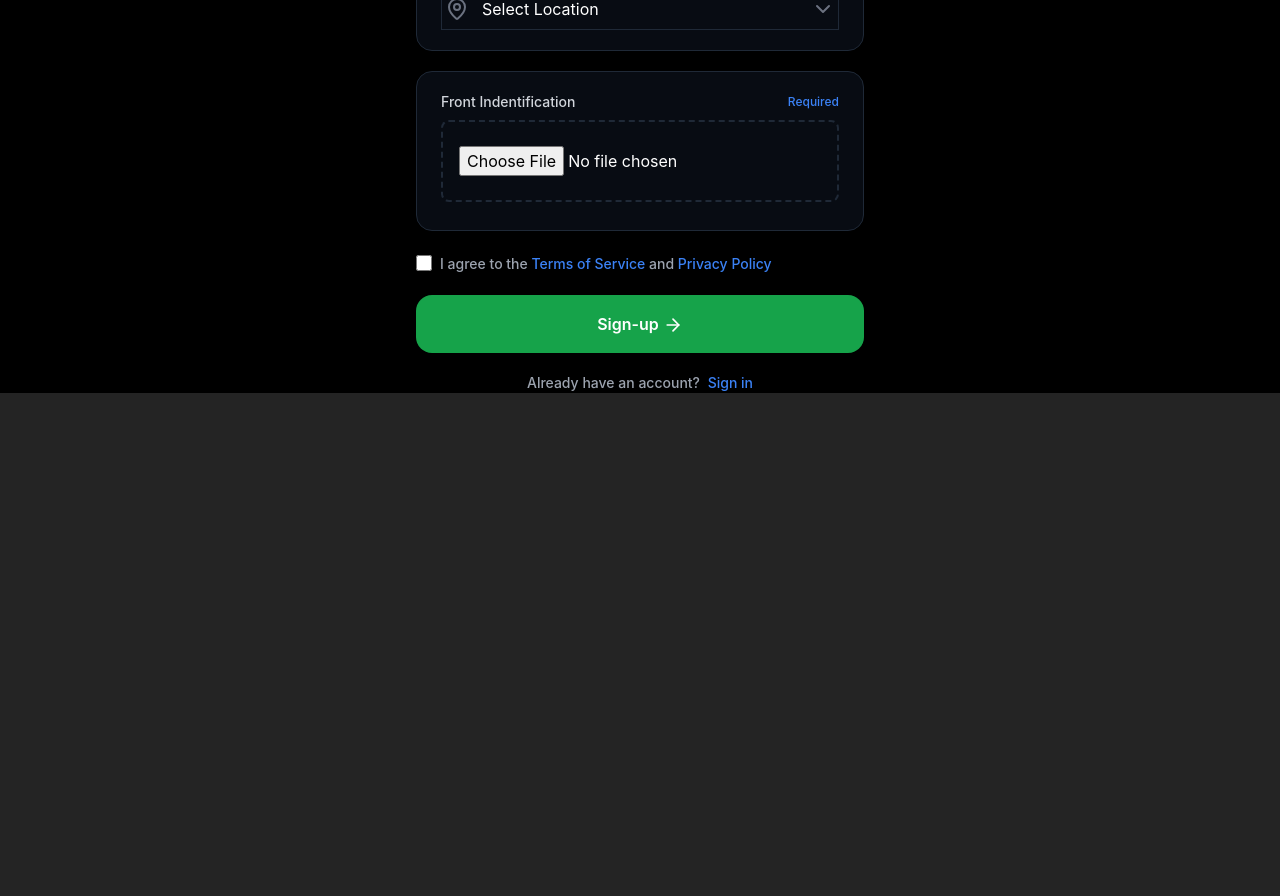
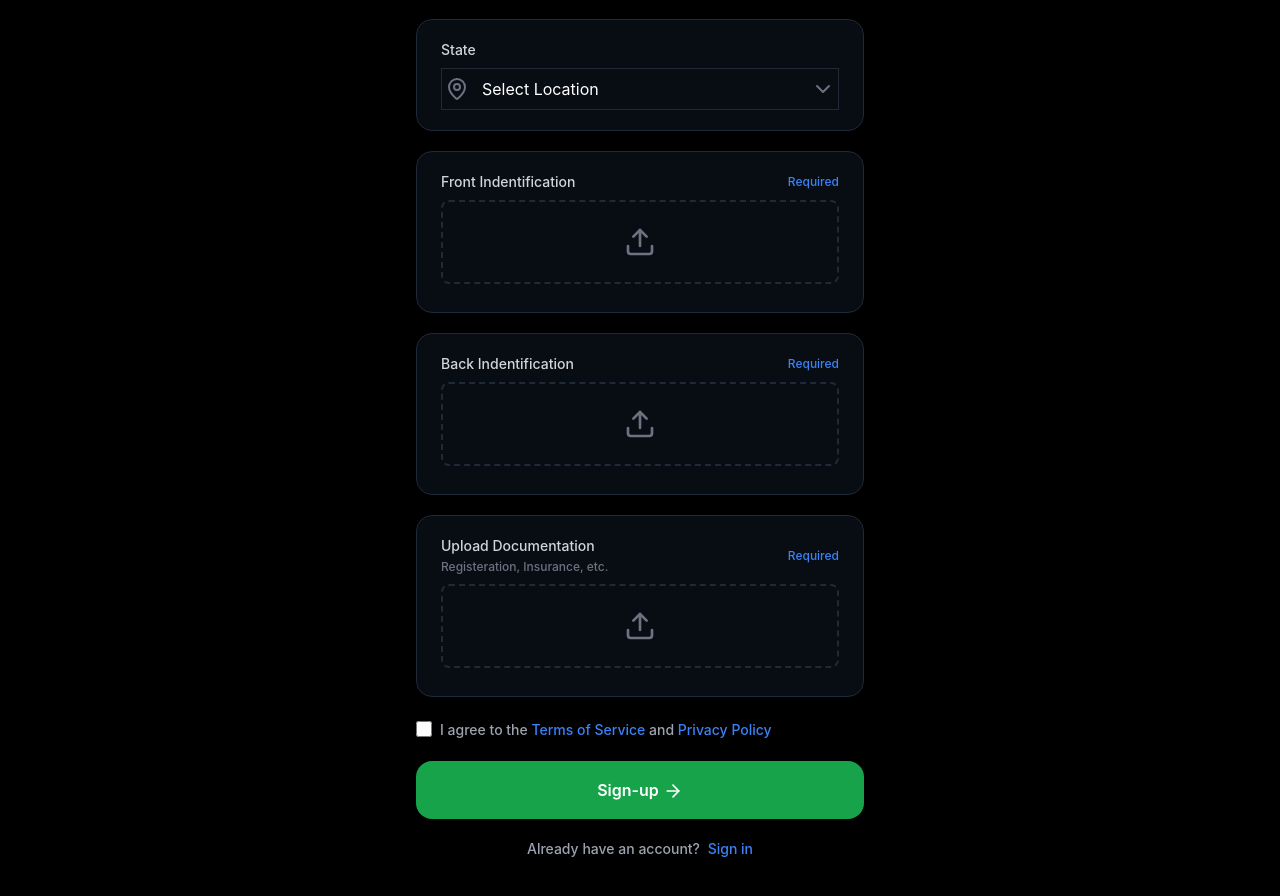
Before and after one commit to Keycode-Help/KeycodeHelpDev1, a React (Vite) app in the folder kch-frontend/: page /register in a window 1280 px wide. Shown: the part 860-1756 px from the top of the page. Before the commit the page ends 1253 px from the top, so only its background shows below. Built offline with nearby package versions, Linux system fonts and the light colour scheme.

Commit message:
Finished UI design of Register page, ensured that inputs function and communicate to the API requests properly.

```diff
--- a/kch-frontend/src/data/authpage.js
+++ b/kch-frontend/src/data/authpage.js
@@ -24,7 +24,7 @@ const registerForm = [
         id: 'firstName',
         label: 'First Name',
         type: 'text',
-        name: 'fName',
+        name: 'fname',
         placeholder: 'First Name',
         icon: User
     },
@@ -32,7 +32,7 @@ const registerForm = [
         id: 'lastName',
         label: 'Last Name',
         type: 'text',
-        name: 'lName',
+        name: 'lname',
         placeholder: 'Last Name',
         icon: User
     },
--- a/kch-frontend/src/pages/NewPagesForms/Register.jsx
+++ b/kch-frontend/src/pages/NewPagesForms/Register.jsx
@@ -1,10 +1,18 @@
-import React, { useState } from "react";
+import React, { useState, useRef } from "react";
 import { useNavigate } from "react-router-dom";
 import axios from "axios";;
 import StatesDropDown from "./components/StatesDropDown";
 import states from "../../data/states";
 import { registerForm } from "../../data/authpage";
-import { ChevronDown, Eye, EyeOff, MapPin, ArrowRight } from "lucide-react";
+import {
+  ChevronDown,
+  Eye,
+  EyeOff,
+  MapPin,
+  ArrowRight,
+  Upload,
+  FileText,
+} from "lucide-react";
 
 function Register() {
   const [formData, setFormData] = useState({
@@ -23,6 +31,19 @@ function Register() {
   const [selectedState, setSelectedState] = useState("");
   const [errors, setErrors] = useState({});
   const navigate = useNavigate();
+
+  const frontIdRef = useRef(null);
+  const backIdRef = useRef(null);
+  const insuranceRef = useRef(null);
+
+  // Format file size
+  const formatFileSize = (size) => {
+    if (size <= 0) return "0 Bytes";
+    const k = 1024;
+    const sizes = ["Bytes", "KB", "MB"];
+    const i = Math.floor(Math.log(size) / Math.log(k));
+    return parseFloat((size / Math.pow(k, i)).toFixed(2)) + " " + sizes[i];
+  };
 
   const handleChange = (e) => {
     const { name, value } = e.target;
@@ -92,8 +113,9 @@ function Register() {
 
   return (
     <div className="min-h-screen bg-black flex  items-center justify-center">
-      <div className="w-full max-w-md">
-        <div className="text-center mb-6"> {/* Register Header */}
+      <div className="w-full max-w-md mt-20 mb-10">
+        <div className="text-center mb-6">
+        {/* Register Header */}
           <h1 className="text-2xl md:text-3xl font-bold text-white mb-2">
             Create an Account
           </h1>
@@ -104,8 +126,8 @@ function Register() {
         <form className="space-y-5" onSubmit={handleSubmit}>
           { registerForm.map((form) =>(
             <div key={form.id} className="bg-gray-900/50 p-5 md:p-6 md:py-5 border border-gray-800 rounded-2xl
-            hover:border-green-600 hover:border-2 transition duration-200 shadow-lg"
-            > {/* First Name, Last Name, Email, Phone, Password */}
+            hover:border-green-600 hover:border-2 transition duration-200 shadow-lg">
+            {/* First Name, Last Name, Email, Phone, Password */}
               <label className="block text-sm font-medium text-gray-300 mb-1">
                 {form.label}
               </label>
@@ -144,8 +166,8 @@ function Register() {
             </div>
           ))}
           <div className="bg-gray-900/50 p-5 md:p-6 md:py-5 border border-gray-800 rounded-2xl hover:border-green-600
-          hover:border-2 transition duration-200 shadow-lg"
-          > {/* State*/}
+          hover:border-2 transition duration-200 shadow-lg">
+          {/* State*/}
             <label className="block text-sm font-medium text-gray-300 mb-2">
               State
             </label>
@@ -164,30 +186,167 @@ function Register() {
             </div>
           </div>
           <div className="bg-gray-900/50 p-5 md:p-6 md:py-5 border border-gray-800 rounded-2xl hover:border-green-600
-          hover:border-2 transition duration-200 shadow-lg group"
-          > {/* Front Identification */}
+          hover:border-2 transition duration-200 shadow-lg group">
+          {/* Front Identification */}
             <label className="flex items-center justify-between text-sm font-medium text-gray-300 mb-2">
               Front Indentification
               <span className="text-blue-500 text-xs group-hover:text-green-500 transition-colors duration-100">Required</span>
             </label>
-            <div className="border-2 border-dashed border-gray-800 rounded-lg p-4 cursor-pointer hover:border-green-600
-            transition duration-200 mb-2"
+            <div
+              className="border-2 border-dashed border-gray-800 rounded-lg p-4 cursor-pointer
+              hover:border-green-600 transition duration-200 mb-2 group/uploadArea"
+              onClick={() => frontIdRef.current?.click()}
             >
+            {/* Front ID Upload */}
               <input
                 type="file"
                 name="frontId"
+                ref={frontIdRef}
                 onChange={handleFileChange}
                 accept="image/*"
                 required
-                className="w-full py-2 bg-transparent border-0 text-white placeholder-gray-500
-                focus:outline-none text-sm md:text-base"
+                className="hidden"
               />
+              {!formData.frontId ? (
+                <div className="flex items-center justify-center py-2">
+                  <Upload className="h-7 w-7 md:h-8 md:w-8 text-gray-500 group-hover/uploadArea:text-green-500
+                  transition duration-200" />
+                </div>
+              ) : (
+                <div className="flex items-center justify-between">
+                  <div className="flex items-center space-x-3">
+                    <FileText className="h-5 w-5 md:h-6 md:w-6 text-gray-500 group-hover/uploadArea:text-green-500
+                    transition duration-200" />
+                    <div>
+                      <p className="text-gray-400 group-hover/uploadArea:text-green-500 transition duration-200
+                      text-sm font-medium truncate max-w-[230px]">
+                        {formData.frontId.name}
+                      </p>
+                      <p className="text-gray-400 group-hover/uploadArea:text-green-500 transition duration-200
+                      text-xs">
+                        {formatFileSize(formData.frontId.size)} bytes
+                      </p>
+                    </div>
+                  </div>
+                  <Upload className="h-5 w-5 md:h-6 md:w-6 text-gray-500 group-hover/uploadArea:text-green-500
+                  transition duration-200" />
+                </div>
+              )}
             </div>
             {errors.frontId && (
               <p className="text-red-500 text-center text-sm">{errors.frontId}</p>
             )}
           </div>
+          <div className="bg-gray-900/50 p-5 md:p-6 md:py-5 border border-gray-800 rounded-2xl hover:border-green-600
+          hover:border-2 transition duration-200 shadow-lg group">
+          {/* Back Identification */}
+            <label className="flex items-center justify-between text-sm font-medium text-gray-300 mb-2">
+              Back Indentification
+              <span className="text-blue-500 text-xs group-hover:text-green-500 transition-colors duration-100">Required</span>
+            </label>
+            <div
+              className="border-2 border-dashed border-gray-800 rounded-lg p-4 cursor-pointer
+              hover:border-green-600 transition duration-200 mb-2 group/uploadArea"
+              onClick={() => backIdRef.current?.click()}
+            >
+            {/* Back ID Upload */}
+              <input
+                type="file"
+                name="backId"
+                ref={backIdRef}
+                onChange={handleFileChange}
+                accept="image/*"
+                required
+                className="hidden"
+              />
+              {!formData.backId ? (
+                <div className="flex items-center justify-center py-2">
+                  <Upload className="h-7 w-7 md:h-8 md:w-8 text-gray-500 group-hover/uploadArea:text-green-500
+                  transition duration-200" />
+                </div>
+              ) : (
+                <div className="flex items-center justify-between">
+                  <div className="flex items-center space-x-3">
+                    <FileText className="h-5 w-5 md:h-6 md:w-6 text-gray-500 group-hover/uploadArea:text-green-500
+                    transition duration-200" />
+                    <div>
+                      <p className="text-gray-400 group-hover/uploadArea:text-green-500 transition duration-200
+                      text-sm font-medium truncate max-w-[230px]">
+                        {formData.backId.name}
+                      </p>
+                      <p className="text-gray-400 group-hover/uploadArea:text-green-500 transition duration-200
+                      text-xs">
+                        {formatFileSize(formData.backId.size)} bytes
+                      </p>
+                    </div>
+                  </div>
+                  <Upload className="h-5 w-5 md:h-6 md:w-6 text-gray-500 group-hover/uploadArea:text-green-500
+                  transition duration-200" />
+                </div>
+              )}
+            </div>
+            {errors.backId && (
+              <p className="text-red-500 text-center text-sm">{errors.frontId}</p>
+            )}
+          </div>
+          <div className="bg-gray-900/50 p-5 md:p-6 md:py-5 border border-gray-800 rounded-2xl hover:border-green-600
+          hover:border-2 transition duration-200 shadow-lg group">
+          {/* Insurance */}
+            <label className="flex items-center justify-between text-sm font-medium text-gray-300 mb-2">
+              <div>
+                Upload Documentation
+                <br />
+                <span className="text-xs text-gray-500">Registeration, Insurance, etc.</span>
+              </div>
+              <span className="text-blue-500 text-xs group-hover:text-green-500 transition-colors duration-100">Required</span>
+            </label>
+            <div
+              className="border-2 border-dashed border-gray-800 rounded-lg p-4 cursor-pointer
+              hover:border-green-600 transition duration-200 mb-2 group/uploadArea"
+              onClick={() => insuranceRef.current?.click()}
+            >
+            {/* Insurance Upload */}
+              <input
+                type="file"
+                name="insurance"
+                ref={insuranceRef}
+                onChange={handleFileChange}
+                accept="image/*"
+                required
+                className="hidden"
+              />
+              {!formData.insurance ? (
+                <div className="flex items-center justify-center py-2">
+                  <Upload className="h-7 w-7 md:h-8 md:w-8 text-gray-500 group-hover/uploadArea:text-green-500
+                  transition duration-200" />
+                </div>
+              ) : (
+                <div className="flex items-center justify-between">
+                  <div className="flex items-center space-x-3">
+                    <FileText className="h-5 w-5 md:h-6 md:w-6 text-gray-500 group-hover/uploadArea:text-green-500
+                    transition duration-200" />
+                    <div>
+                      <p className="text-gray-400 group-hover/uploadArea:text-green-500 transition duration-200
+                      text-sm font-medium truncate max-w-[230px]">
+                        {formData.insurance.name}
+                      </p>
+                      <p className="text-gray-400 group-hover/uploadArea:text-green-500 transition duration-200
+                      text-xs">
+                        {formatFileSize(formData.insurance.size)} bytes
+                      </p>
+                    </div>
+                  </div>
+                  <Upload className="h-5 w-5 md:h-6 md:w-6 text-gray-500 group-hover/uploadArea:text-green-500
+                  transition duration-200" />
+                </div>
+              )}
+            </div>
+            {errors.insurance && (
+              <p className="text-red-500 text-center text-sm">{errors.insurance}</p>
+            )}
+          </div>
           <div className="flex items-center">
+          {/* Terms of Service */}
             <input type="checkbox" className="h-4 w-4 text-gray-600" required />
             <div className="ml-2">
               <label className="text-gray-400 text-sm font-medium">
@@ -203,8 +362,8 @@ function Register() {
             </div>
           </div>
           <button type="submit" className="group relative w-full bg-green-600 hover:bg-green-500 text-white
-          font-semibold p-4 rounded-2xl transition-colors duration-200"
-          > {/* Sign-up Button */}
+          font-semibold p-4 rounded-2xl transition-colors duration-200" >
+          {/* Sign-up Button */}
             Sign-up
             <ArrowRight className="h-4 w-4 md:h-5 md:w-5 text-white inline-block ml-1 group-hover:translate-x-2
             transition-transform"
@@ -213,114 +372,13 @@ function Register() {
           <p className="text-center text-gray-400 text-sm">{/* Sign-up */}
             <span className="font-medium">Already have an account?{" "}</span>
             <a href="/login" className="text-blue-500 hover:text-green-500 transition-colors
-            duration-100 ml-1"
-            >
+            duration-100 ml-1">
               Sign in
             </a>
           </p>
         </form>
       </div>
     </div>
-
-
-
-    // <div className="container-register">
-    //   <div className="form-section">
-    //     <h1 className="form-h1">Sign Up For An Account</h1>
-    //     <form onSubmit={handleSubmit}>
-    //       <input
-    //         type="text"
-    //         name="fname"
-    //         value={formData.fname}
-    //         onChange={handleChange}
-    //         placeholder="First Name"
-    //         required
-    //       />
-    //       <input
-    //         type="text"
-    //         name="lname"
-    //         value={formData.lname}
-    //         onChange={handleChange}
-    //         placeholder="Last Name"
-    //         required
-    //       />
-    //       <input
-    //         type="email"
-    //         name="email"
-    //         value={formData.email}
-    //         onChange={handleChange}
-    //         placeholder="Email Address"
-    //         required
-    //       />
-    //       <input
-    //         type="tel"
-    //         name="phone"
-    //         value={formData.phone}
-    //         onChange={handleChange}
-    //         placeholder="Phone Number"
-    //       />
-    //       <input
-    //         type="password"
-    //         name="password"
-    //         value={formData.password}
-    //         onChange={handleChange}
-    //         placeholder="Password"
-    //         required
-    //       />
-    //       <label>
-    //         State:
-    //         <StatesDropDown
-    //           selectedState={selectedState}
-    //           options={states}
-    //           onChange={(e) => setSelectedState(e.target.value)}
-    //         />
-    //       </label>
-    //       <label>
-    //         Upload Front ID:
-    //         <input
-    //           type="file"
-    //           name="frontId"
-    //           onChange={handleFileChange}
-    //           accept="image/*"
-    //           required
-    //         />
-    //         {errors.frontId && (
-    //           <p className="error-message">{errors.frontId}</p>
-    //         )}
-    //       </label>
-    //       <label>
-    //         Upload Back ID:
-    //         <input
-    //           type="file"
-    //           name="backId"
-    //           onChange={handleFileChange}
-    //           accept="image/*"
-    //           required
-    //         />
-    //         {errors.backId && <p className="error-message">{errors.backId}</p>}
-    //       </label>
-    //       <label>
-    //         Upload Documentation (e.g., registration or insurance):
-    //         <input
-    //           type="file"
-    //           name="insurance"
-    //           onChange={handleFileChange}
-    //           accept="image/*"
-    //           required
-    //         />
-    //         {errors.insurance && (
-    //           <p className="error-message">{errors.insurance}</p>
-    //         )}
-    //       </label>
-    //       <button type="submit" className="book-btn">
-    //         Register
-    //       </button>
-    //     </form>
-    //     <p>
-    //       Already a member? <a href="/login">Sign in</a>
-    //     </p>
-    //   </div>
-    // </div>
   );
 }
 
```
